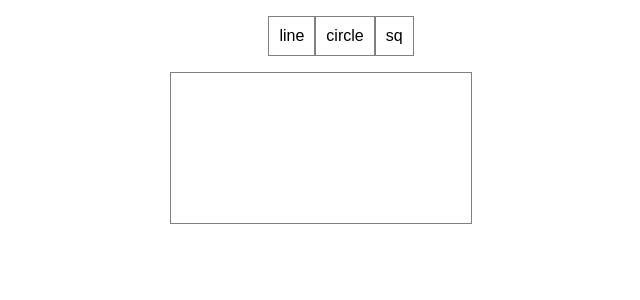
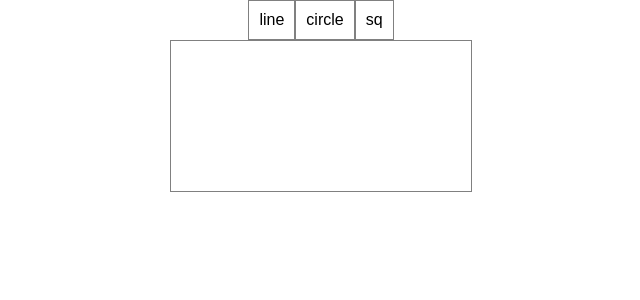
Before and after one commit to ktmellow/canvasshop, a React (Create React App) app: page / in a window 1280 px wide. Shown: the top 300 px of the page, without its empty margins (319-959 px from the left). Built offline with nearby package versions, Linux system fonts and the light colour scheme.

Commit message:
refactor functionality of tool buttons

```diff
--- a/src/App.js
+++ b/src/App.js
@@ -2,6 +2,7 @@ import React, { Component } from 'react';
 import './App.css';
 import Canvas from './components/canvas/canvas';
 import Tools from './components/tools';
+import ToolBtn from './components/tools/tool-btn';
 
 class App extends Component {
 
@@ -11,6 +12,7 @@ class App extends Component {
     this.state = {
       selectedTool: ""
     };
+
     this.handleToolClick = this.handleToolClick.bind(this);
   }
 
@@ -21,9 +23,16 @@ class App extends Component {
   }
 
   render() {
+
+    // Need this and click handler to have access to this component state
+    const toolset = ["line", "circle", "sq"];
+    const toolButtons = toolset.map((tool) => <ToolBtn name={tool} handleToolClick={this.handleToolClick.bind(this, tool)} selectedTool={this.state.selectedTool}/>)
+
     return (
       <div className="App">
-        <Tools handleToolClick={this.handleToolClick} selectedTool={this.state.selectedTool} />
+        <Tools>
+          {toolButtons}
+        </Tools>
         <Canvas />
       </div>
     );
--- a/src/components/tools/index.jsx
+++ b/src/components/tools/index.jsx
@@ -1,34 +1,18 @@
 import React, { Component } from "react";
+import ToolBtn from './tool-btn';
 import '../../styles/tools.css';
 
-class Tools extends Component {
-  constructor() {
-    super()
+const Tools = (props) => {
 
-  }
+  const isActive = (tool) => {
+    return props.selectedTool === tool ? "selected" : "";
+  };
 
-  isActive(tool) {
-    return this.props.selectedTool === tool ? "selected" : "";
-  }
-
-  render() {
-
-    return (
-      <div className="tools">
-        <ul>
-          <li className={`tool ${this.isActive("line")}`} ref="line" onClick={this.props.handleToolClick.bind(this, "line")}>
-            line
-          </li>
-          <li className="tool">
-            circle
-          </li>
-          <li className="tool">
-            sq
-          </li>
-        </ul>
-      </div>
-    )
-  }
+  return (
+    <article className="tools">
+      {props.children}
+    </article>
+  )
 }
 
 export default Tools;
--- /dev/null
+++ b/src/components/tools/tool-btn.jsx
@@ -0,0 +1,16 @@
+import React from 'react';
+
+const ToolBtn = (props) => {
+
+  const isActive = (name) => {
+    return props.selectedTool === name ? "selected" : "";
+  };
+
+  return (
+    <section className={`tool ${isActive(props.name)}`} onClick={props.handleToolClick}>
+      {props.name}
+    </section>
+  )
+}
+
+export default ToolBtn;
```
